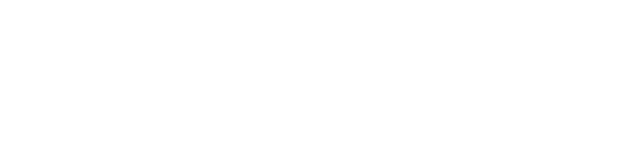
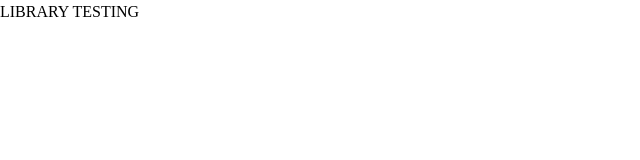
Before and after one commit to Krovannox/project-library, a plain HTML site: page index.html in a window 1280 px wide. Shown: the whole page, without its empty margins (0-640 px from the left). Drawn offline with Linux system fonts and the light colour scheme.

Commit message:
Add manual div for render testing purposes

```diff
--- a/index.html
+++ b/index.html
@@ -9,5 +9,9 @@
 </head>
 <body>
 
+    <div class="container-library" id="library-container">
+        LIBRARY TESTING
+    </div>
+
 </body>
 </html>
```
